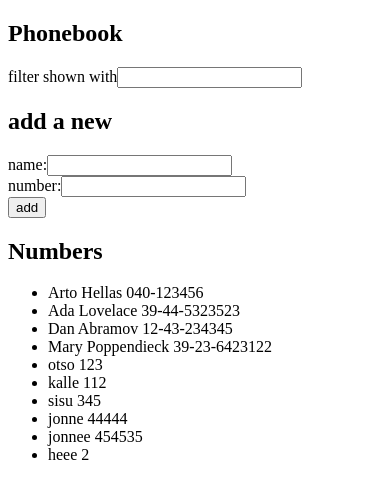
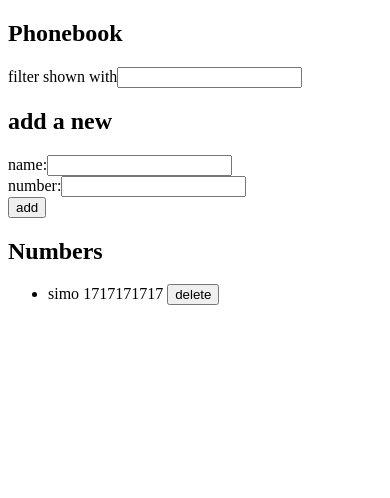
Before and after one commit to otsomikkila/Fullstack, a React (Vite) app in the folder part2/phonebook/: page / in a window 390 px wide. Shown: the top 498 px of the page. Built offline with nearby package versions, Linux system fonts and the light colour scheme; data requests are answered from the project's data file.

Commit message:
phonebook step 9

```diff
--- a/part2/phonebook/db.json
+++ b/part2/phonebook/db.json
@@ -1,54 +1,9 @@
 {
   "persons": [
     {
-      "name": "Arto Hellas",
-      "number": "040-123456",
-      "id": "1"
-    },
-    {
-      "name": "Ada Lovelace",
-      "number": "39-44-5323523",
-      "id": "2"
-    },
-    {
-      "name": "Dan Abramov",
-      "number": "12-43-234345",
-      "id": "3"
-    },
-    {
-      "name": "Mary Poppendieck",
-      "number": "39-23-6423122",
-      "id": "4"
-    },
-    {
-      "id": "3f42",
-      "name": "otso",
-      "number": "123"
-    },
-    {
-      "id": "f35f",
-      "name": "kalle",
-      "number": "112"
-    },
-    {
-      "id": "08a9",
-      "name": "sisu",
-      "number": "345"
-    },
-    {
-      "id": "3cf8",
-      "name": "jonne",
-      "number": "44444"
-    },
-    {
-      "id": "8f9b",
-      "name": "jonnee",
-      "number": "454535"
-    },
-    {
-      "id": "ceb4",
-      "name": "heee",
-      "number": "2"
+      "id": "c84b",
+      "name": "simo",
+      "number": "1717171717"
     }
   ]
 }
--- a/part2/phonebook/src/App.jsx
+++ b/part2/phonebook/src/App.jsx
@@ -27,7 +27,11 @@ const App = () => {
       />
 
       <h2>Numbers</h2>
-      <Persons persons={persons} newSearch={newSearch}/>
+      <Persons
+        persons={persons}
+        setPersons={setPersons}
+        newSearch={newSearch}
+      />
     </div>
   )
 }
--- a/part2/phonebook/src/components/Persons.jsx
+++ b/part2/phonebook/src/components/Persons.jsx
@@ -1,9 +1,19 @@
-const Persons = ({persons, newSearch}) => {
+import personService from "../services/person"
+
+const Persons = ({persons, setPersons, newSearch}) => {
+    const deletePerson = (person) => {
+      if (window.confirm(`Delete ${person.name}?`)) {
+        personService.deleteId(person.id)
+        setPersons(persons.filter(n => n.id !== person.id))
+      }
+    }
     return (
       <ul>
       {persons.map(person => {
         if (person.name.toUpperCase().includes(newSearch.toUpperCase())) {
-        return <li key={person.name}>{person.name} {person.number}</li>
+        return <li key={person.name}>
+          {person.name} {person.number} <button onClick={() => deletePerson(person)}>delete</button>
+        </li>
         }
       })}
       </ul>
--- a/part2/phonebook/src/services/person.js
+++ b/part2/phonebook/src/services/person.js
@@ -13,4 +13,8 @@ const update = (id, newObject) => {
     return axios.put(`${baseUrl}/${id}`, newObject)
 }
 
-export default { getAll, create, update }
+const deleteId = (id) => {
+    return axios.delete(`${baseUrl}/${id}`)
+}
+
+export default { getAll, create, update, deleteId }
```
